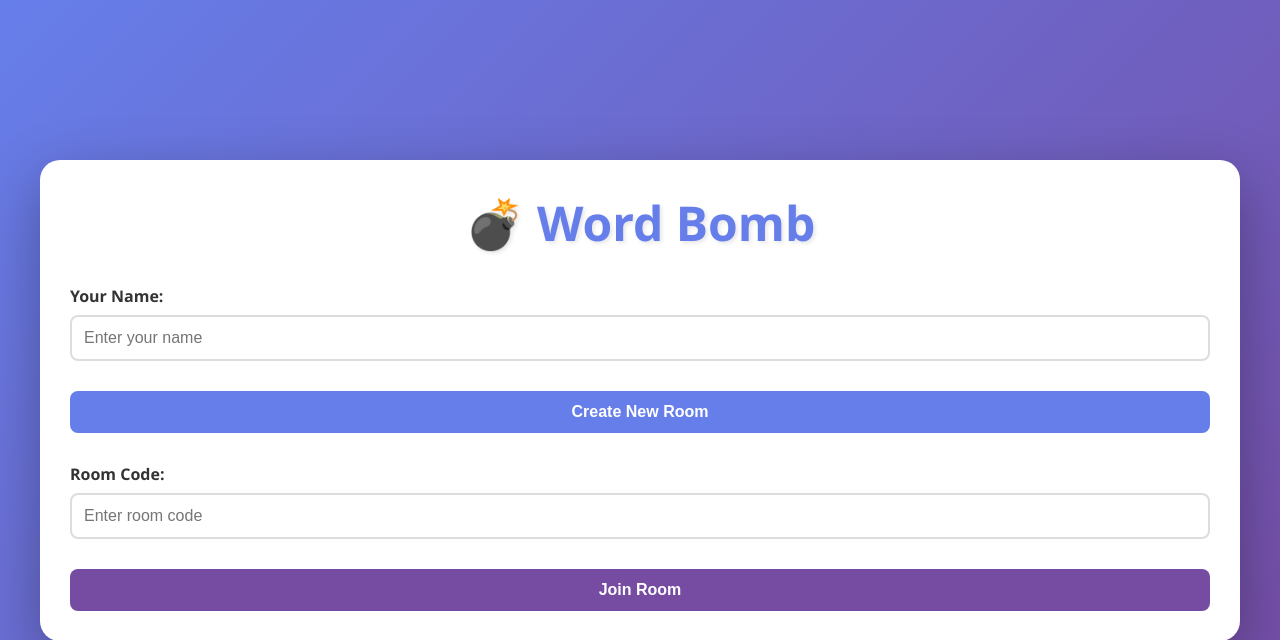
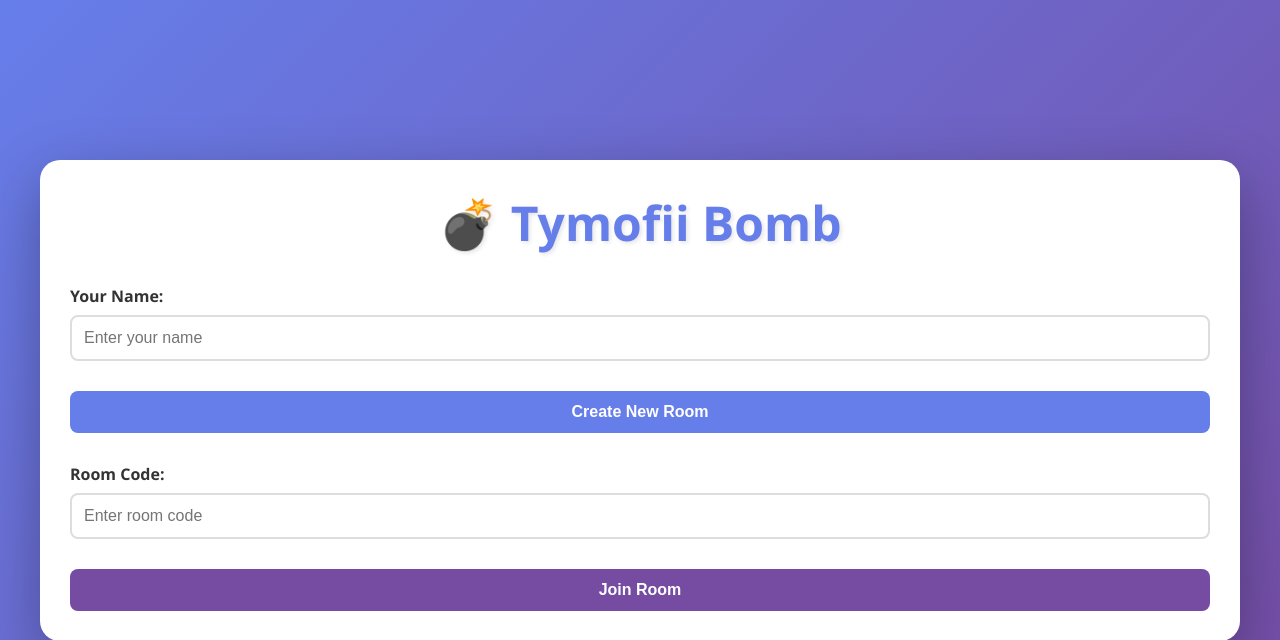
Before and after one commit to programez/wordbomb, a Flask app: page / in a window 1280 px wide. Shown: the top 640 px of the page. Run offline with Flask 3, Linux system fonts and the light colour scheme; some libraries are stand-ins or nearby versions.

Commit message:
changed title to something even more sigma (v1.5.67)

```diff
--- a/templates/index.html
+++ b/templates/index.html
@@ -313,7 +313,7 @@
 <body>
     <div class="container">
         <div class="card">
-            <h1>💣 Word Bomb</h1>
+            <h1>💣 Tymofii Bomb</h1>
 
             <div class="menu-screen active">
                 <div class="input-group">
```
